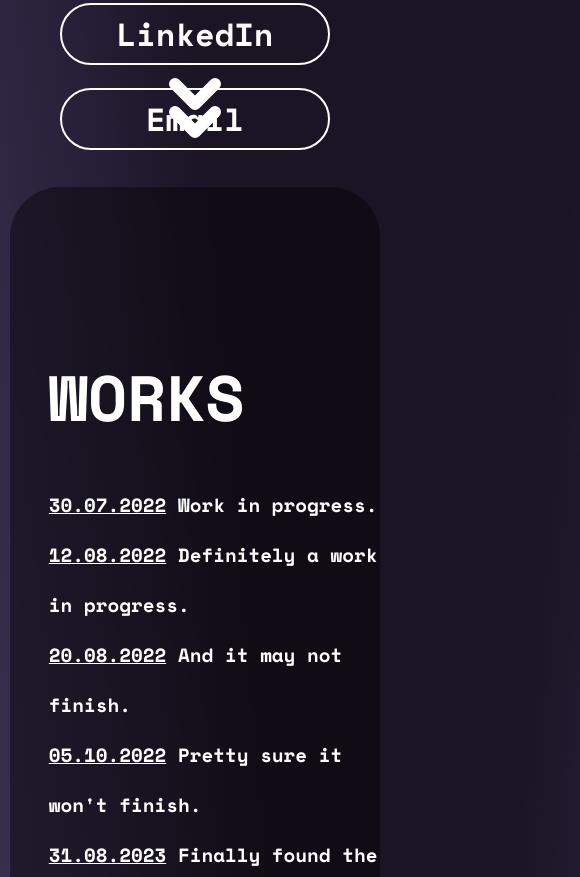
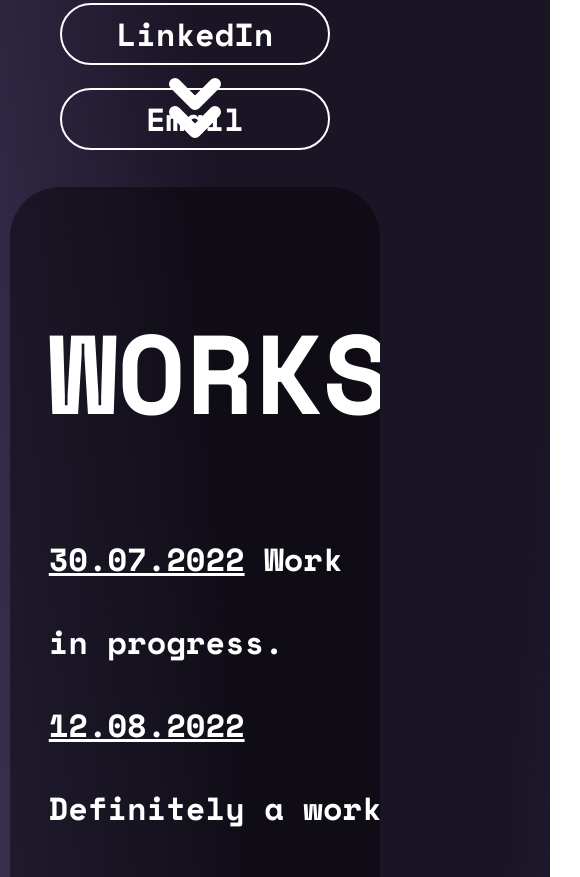
Before and after one commit to adhyuthn/adhyuthn.github.io, a plain HTML site: page index.html in a window 390 px wide. Shown: the part 665-1542 px from the top of the page, 580 px wide, since content can reach past the window. Drawn offline with nearby package versions, Linux system fonts and the light colour scheme.

Commit message:
more responsive

```diff
--- a/index.html
+++ b/index.html
@@ -6,6 +6,7 @@
     <link href="styles/index.css" rel="stylesheet">
     <script src="scripts/index.js" type="module"></script>
     <link rel="icon" href="resources/favicon.ico" type="image/x-icon" />
+    <link rel="stylesheet" href="https://fonts.googleapis.com/css2?family=Material+Symbols+Outlined:opsz,wght,FILL,GRAD@20..48,100..700,0..1,-50..200" />
     <title>Adhyuth</title>
 </head>
 
@@ -29,7 +30,7 @@
     </div>
 
     <div class="pane_todo">
-        <div class="pane_todo_items">
+        <div class="pane_text_contents">
             <p id = "todo_header">WORKS</p>
             <p><u>30.07.2022</u> Work in progress.</p>
             <p><u>12.08.2022</u> Definitely a work in progress.</p>
@@ -41,6 +42,9 @@
             <p><u>03.12.2023</u> Easter Egg!</p>
             <b>IDK WTF to put here.</b>
         </div>
+        <div class="pane_proj_details">
+
+        </div>
     </div>
     <div class = "pane_internet">
         <a id="beautiful_internet" href="https://www.reddit.com/r/InternetIsBeautiful/">
--- a/scripts/base.js
+++ b/scripts/base.js
@@ -29,9 +29,9 @@ function Set_theme(state) {
     }
 }
 
+easter_count++;
 export function ChangeBG_Color() {
-    easter_count++;
-    heading_state = !Boolean(heading_state);
+    heading_state= !Boolean(heading_state);
     console.log(easter_count);
     localStorage.setItem('theme_state', heading_state.toString());
     if (easter_count == 10) {
--- a/styles/base.css
+++ b/styles/base.css
@@ -109,6 +109,7 @@ body {
 .nav_links:focus, .nav_links:hover {
     transform: translate(0px, -4px);
     box-shadow: 0px 5px 0 rgb(255, 255, 255);
+    filter: drop-shadow(0 0 0.75rem white);
 }
 
 .nav_links_container:hover > .nav_links{
--- a/styles/index.css
+++ b/styles/index.css
@@ -49,6 +49,11 @@
     padding-bottom: 1vh;
     z-index: 9;
     animation: bounce 2s infinite;
+    transition: all 0.2s;
+}
+
+#scroll_down:hover {
+    filter: drop-shadow(0 0 0.75rem white);
 }
 
 .nav_links_container {
@@ -65,8 +70,11 @@
 }
 
 .pane_todo {
-    height: 100vh;
+    display: flex;
+    flex-direction: row;
+    height: 90vh;
     margin: auto;
+    scroll-margin: 4vh;
     width: 95vw;
     margin-top: 1vh;
     /* background: inherit; */
@@ -74,15 +82,16 @@
     border-radius: 50px;
     /* box-shadow: 0 0 1px var(--text-shadow); */
     background-color: var(--ui-panes-primary);
+    overflow-y: scroll;
 }
 
-.pane_todo_items{
+.pane_text_contents{
     display: flex;
     flex-direction: column;
     justify-content: center;
     display: inline-flex;
     padding-left: 10vw;
-    top: 15vh;
+    /* top: 15vh; */
     font-family: 'Space Mono', monospace;
     font-size: 1.2rem;
     color: var(--text-secondary);
@@ -90,6 +99,11 @@
     position: relative;
     z-index: 5;
 }
+
+/* .pane_proj_details {
+     I"LL BE BACK
+} */
+
 
 #todo_header {
     font-family: 'Space Mono', monospace;
@@ -104,10 +118,11 @@
     width: 95vw;
     margin-left: auto;
     margin-right: auto;
-    margin-top: 50px;
+    margin-top: 60px;
     margin-bottom: 50px;
     font-size: 20px;
     text-align: center;
+    overflow: hidden;
 }
 
 #beautiful_internet{
@@ -129,6 +144,15 @@
 }
 
 @media (orientation: portrait) {
+    #todo_header {
+        font-size: 7rem;
+    }
+    .pane_text_contents {
+        justify-content: flex-start;
+        font-size: 2rem;
+        padding-top: 10vw;
+        padding-right: 10vw;
+    }
     .nav_links_container {
         flex-direction: column;
         gap: 0.9vh;
@@ -150,4 +174,7 @@
     #heading_nav {
         gap: 5vh;
     }
+    #made_with {
+        font-size: 1.5rem;
+    }
 }
```
Also changed, not shown: scripts/index.js (line endings or trailing spaces), 1 other file. Lines whose indentation alone changed are shown as unchanged.
